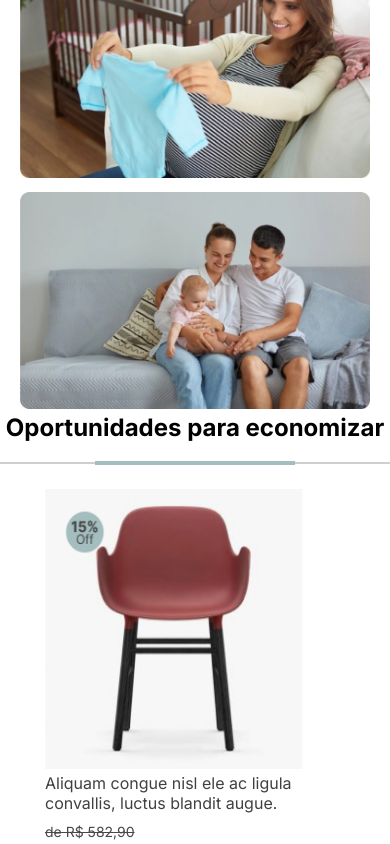
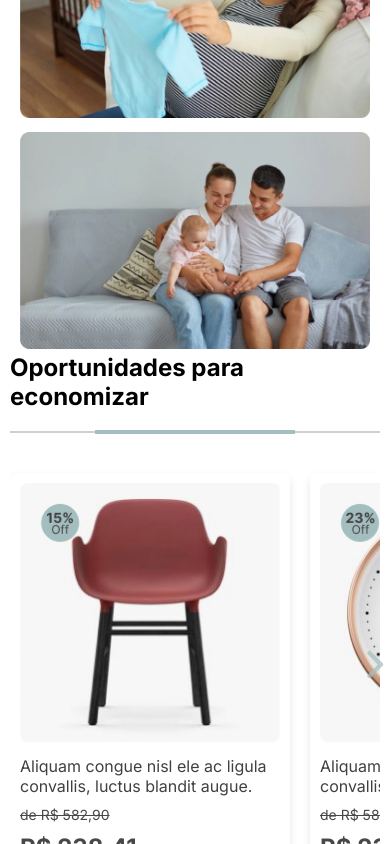
Before and after one commit to Carol-Rocha/teste-ecommerce, a plain HTML site: page index.html in a window 390 px wide. Shown: the part 1156-2000 px from the top of the page. Drawn offline with Linux system fonts and the light colour scheme.

Commit message:
feat: create carousel logic in the product list

```diff
--- a/index.html
+++ b/index.html
@@ -14,7 +14,7 @@
   </head>
   <body>
     <header>
-      <div class="container">
+      <div class="container-header">
         <img src="assets/imgs/logo.svg" alt="Logo da empresa Catus" />
         <button id="menu-button" aria-label="Menu">
           <img src="assets/icons/menu.svg" alt="ícone de menu">
@@ -59,6 +59,10 @@
         <div class="divider">
           <div class="glow"></div>
         </div>
+        <div class="showcase-wrapper">
+          <button class="arrow-left" aria-label="Previous">
+            <img src="assets/icons/left-arrow.svg" alt="Seta para a esquerda" />
+          </button>
           <ul class="showcase-list">
             <li class="product-card">
               <img src="assets/imgs/produto1.jpg" alt="Produto 1" />
@@ -133,6 +137,10 @@
               </div>
             </li>
           </ul>
+          <button class="arrow-right" aria-label="Next">
+            <img src="assets/icons/right-arrow.svg" alt="Seta para a direita" />
+          </button>
+        </div>
       </section>
     </main>
     <footer>
--- a/script.js
+++ b/script.js
@@ -1,11 +1,44 @@
 document.addEventListener('DOMContentLoaded', () => {
-  const menuButton = document.getElementById('menu-button');
-  const navBar = document.querySelector('.nav-bar');
-  const navBarContainer = document.querySelector('show-item-mobile');
+  const menuButton = document.getElementById('menu-button')
+  const navBar = document.querySelector('.nav-bar')
+  const navBarContainer = document.querySelector('.show-item-mobile')
+  const showcaseWrapper = document.querySelector('.showcase-wrapper')
+  const arrowLeft = document.querySelector('.arrow-left')
+  const arrowRight = document.querySelector('.arrow-right')
+  const productCard = document.querySelector('.product-card')
+  const header = document.querySelector('header')
+
+  const cardWidth = productCard.offsetWidth + 20
 
   menuButton.addEventListener('click', () => {
-    navBar.classList.toggle('active');
-    navBarContainer.classList.toggle('active');
-    header.classList.toggle('expanded');
-  });
-});
+    navBar.classList.toggle('active')
+    navBarContainer.classList.toggle('active')
+    header.classList.toggle('expanded')
+  })
+
+  arrowLeft.addEventListener('click', () => {
+    showcaseWrapper.scrollBy({
+      left: -cardWidth,
+      behavior: 'smooth'
+    })
+  })
+
+  arrowRight.addEventListener('click', () => {
+    showcaseWrapper.scrollBy({
+      left: cardWidth,
+      behavior: 'smooth'
+    })
+  })
+
+  toggleArrows = () => {
+    const maxScrollLeft =
+      showcaseWrapper.scrollWidth - showcaseWrapper.clientWidth
+    arrowLeft.style.display = showcaseWrapper.scrollLeft > 0 ? 'block' : 'none'
+    arrowRight.style.display =
+      showcaseWrapper.scrollLeft < maxScrollLeft ? 'block' : 'none'
+  }
+
+  showcaseWrapper.addEventListener('scroll', toggleArrows)
+
+  toggleArrows()
+})
--- a/styles.css
+++ b/styles.css
@@ -1,6 +1,7 @@
+/* Estilos globais */
 * {
   margin: 0;
-  pading: 0;
+  padding: 0;
   box-sizing: border-box;
 }
 
@@ -17,12 +18,10 @@ a {
 }
 
 /* Estilos do header */
-
 header {
   background-color: #eeeeee;
   padding: 16px;
   width: 100%;
-
   position: fixed;
   top: 0;
   left: 0;
@@ -31,10 +30,10 @@ header {
 }
 
 header.expanded {
-  padding: 16px 16px 80px; /* Aumenta o padding inferior quando o menu está ativo */
+  padding: 16px 16px 80px;
 }
 
-.container {
+.container-header {
   display: flex;
   flex-direction: row;
   justify-content: space-between;
@@ -58,7 +57,7 @@ header.expanded {
   flex-direction: column;
   gap: 10px;
   position: absolute;
-  top: 80px; /* Ajusta a posição para estar abaixo do botão de menu */
+  top: 80px;
   left: 0;
   right: 0;
   background-color: #eeeeee;
@@ -114,7 +113,6 @@ header.expanded {
   border: none;
   background-color: transparent;
   cursor: pointer;
-
   width: 41.25px;
   height: 37px;
 }
@@ -131,11 +129,9 @@ header.expanded {
   gap: 10px;
 }
 
-/* Estilos do conteudo principal */
-
+/* Estilos do conteúdo principal */
 main {
-  padding-top: 180px;
-
+  padding-top: 120px;
 }
 
 .container__mosaic {
@@ -149,7 +145,6 @@ main {
   display: grid;
   gap: 10px;
   padding: 0;
-
   grid-template-columns: 1fr;
 }
 
@@ -158,12 +153,11 @@ main {
   height: auto;
 }
 
-/* Estilos do card */
-
+/* Estilos da showcase e produto */
 .divider {
   position: relative;
   width: 100%;
-  border: 0.5px solid #CFCFCF;
+  border: 0.5px solid #cfcfcf;
 }
 
 .glow {
@@ -171,7 +165,7 @@ main {
   width: 200px;
   left: calc(50% - 100px);
   top: -2px;
-  border: 2px solid #A4BEBF;
+  border: 2px solid #a4bebf;
   animation: glow 1.5s infinite;
 }
 
@@ -181,42 +175,59 @@ main {
   justify-content: center;
   align-items: center;
   gap: 20px;
-  /* width: 100%; */
+  width: 100%;
+  overflow: hidden;
+  position: relative;
+  padding: 0 10px;
+}
+
+.showcase-wrapper {
+  display: flex;
+  align-items: center;
+  overflow-x: auto;
+  width: 100%;
 }
 
 .showcase-list {
   display: flex;
   flex-direction: row;
-  flex-wrap: wrap;
   gap: 20px;
+  padding: 20px 0;
+  width: max-content;
+  margin: 0;
 }
 
 .product-card {
-  padding: 5px;
-  width: 268px;
+  display: inline-block;
+  width: 280px;
+  background-color: #fff;
+  border-radius: 8px;
+  box-shadow: 0 4px 8px rgba(0, 0, 0, 0.1);
+  padding: 10px;
+
 }
 
 .product-card img {
   width: 100%;
-  height: 280px;
-  align-self: center;
+  height: auto;
+  border-radius: 8px;
 }
 
 .product-info {
   display: flex;
   flex-direction: column;
   gap: 10px;
-
   align-items: start;
+  padding: 10px 0;
 }
 
-.product-description {
+.product-description  {
   color: #404040;
   font-size: 1rem;
-  word-break: break-all;
+  font-weight: regular;
 }
 
-.product-price-old {
+.product-price-old,  .product-price-old del{
   color: #484848;
   font-size: 0.875rem;
   font-weight: light;
@@ -237,31 +248,55 @@ main {
   color: #000000;
   font-size: 1rem;
   font-weight: bold;
-
   border: none;
   background-color: #a4bebf;
-
   padding: 10px 20px;
   width: 100%;
   align-self: center;
+  cursor: pointer;
+  border-radius: 8px;
+}
 
+/* Esconde a barra de rolagem no Chrome, Safari e Opera */
+
+.arrow-left,
+.arrow-right {
+  background-color: transparent;
+  border: none;
   cursor: pointer;
+  position: absolute;
+  top: 50%;
+  display: none;
+  transform: translateY(-50%);
+  z-index: 1;
+}
+
+.arrow-left img,
+.arrow-right img {
+  width: 30px;
+  height: 30px;
+}
+
+.arrow-left {
+  left: 0;
+}
+
+.arrow-right {
+  right: 0;
 }
 
 /* Estilos do footer */
-
 .divider-footer {
   position: relative;
   width: 100%;
-  border: 0.5px solid #CFCFCF;
+  border: 0.5px solid #cfcfcf;
 }
 
 .divider-footer-glow {
   position: absolute;
   top: -2px;
   width: 100px;
-
-  border: 2px solid #32BCAD;
+  border: 2px solid #32bcad;
 }
 
 footer {
@@ -288,7 +323,6 @@ footer {
   display: flex;
   flex-direction: column;
   gap: 25px;
-  /* background-color: red; */
 }
 
 .contact-container ul {
@@ -333,13 +367,19 @@ span {
   border-radius: 2px;
 }
 
+/* Estilos para telas maiores */
 @media (min-width: 768px) {
-
   #menu-button {
     display: none;
   }
 
-  .container,
+  main {
+    padding-top: 120px;
+    max-width: 1200px;
+    margin: 0 auto;
+  }
+
+  .container-header,
   .footer-container {
     max-width: 1200px;
     margin: 0 auto;
@@ -365,10 +405,9 @@ span {
     gap: 30px;
   }
 
-  main {
-    padding-top: 120px;
-    max-width: 1200px;
-    margin: 0 auto;
+  .arrow-left,
+  .arrow-right {
+    display: block;
   }
 
   .mosaic-grid {
```
Lines whose indentation alone changed are shown as unchanged.
